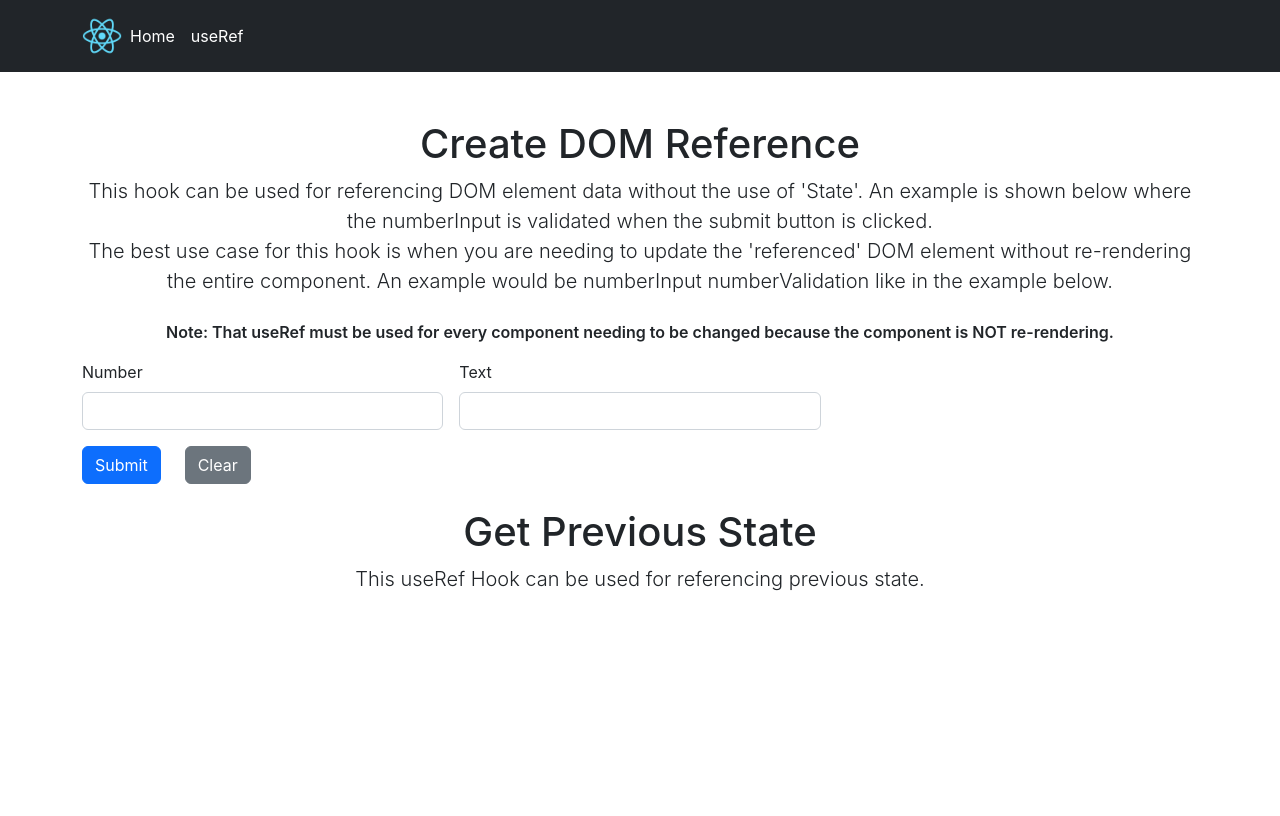
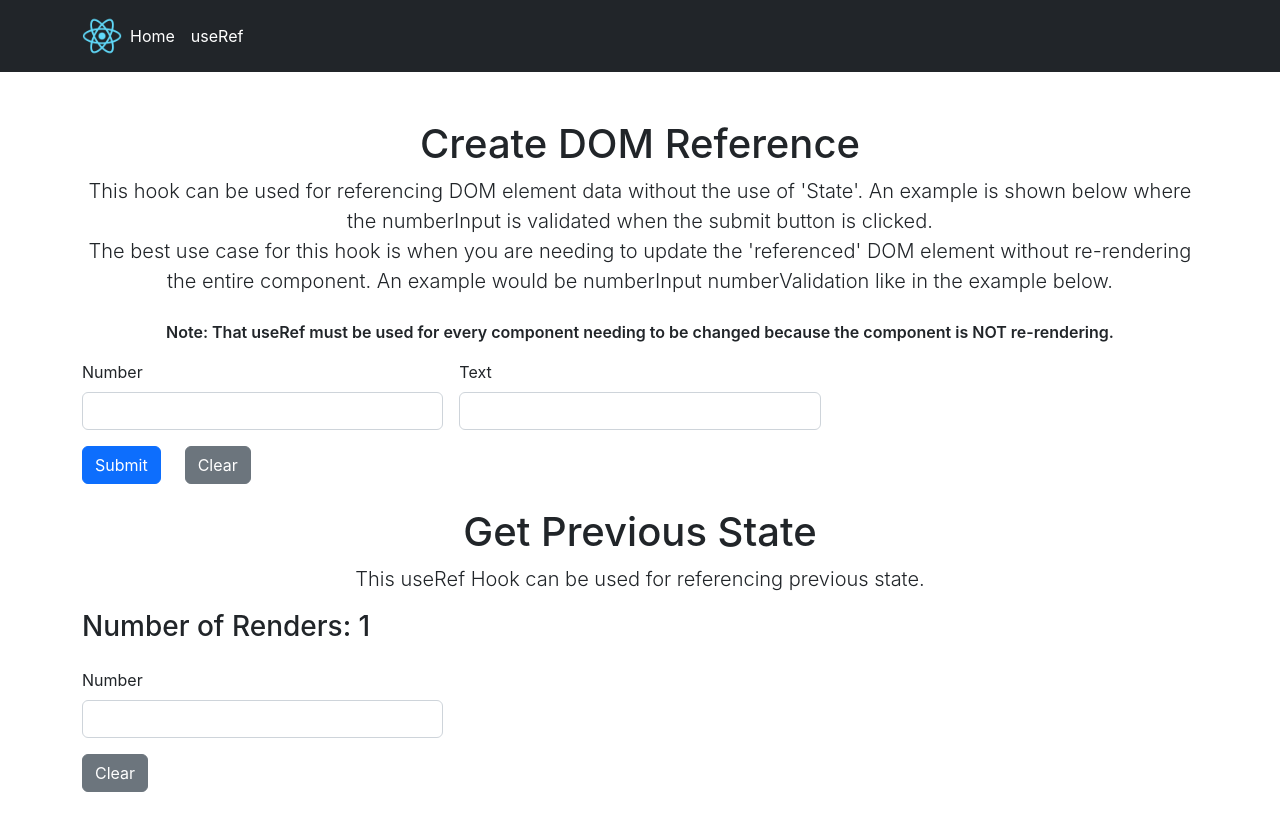
Before and after one commit to JordonOsborne/React-Sandbox, a React (Create React App) app: page /useRef in a window 1280 px wide. Built offline with nearby package versions, Linux system fonts and the light colour scheme.

Commit message:
useRef Get Previous State Example

```diff
--- a/src/Components/Examples/UseRefPrevState.jsx
+++ b/src/Components/Examples/UseRefPrevState.jsx
@@ -1,10 +1,52 @@
+import { useState, useRef, useEffect } from "react"
+
 function UseRefPrevState() {
+  const renders = useRef(1)
+  const prevName = useRef("")
+  const [name, setName] = useState()
+
+  useEffect(() => {
+    renders.current = renders.current + 1
+    prevName.current = name
+  }, [name])
+
+  const clearForm = (e) => {
+    e.preventDefault()
+    setName("")
+    renders.current = 1
+    prevName.current = ""
+  }
+
   return (
     <div className='mb-4'>
       <h1 className='text-center'>Get Previous State</h1>
       <p className='lead text-center'>
         This useRef Hook can be used for referencing previous state.
       </p>
+      <form className='row g-3' id='Form'>
+        <h3 className={name ? "col-md-6" : "col-md-12"}>
+          Number of Renders: {renders.current}
+        </h3>
+        {name && (
+          <h3 className='col-md-6'>Previous Entry: {prevName.current}</h3>
+        )}
+        <div className='col-md-4'>
+          <label htmlFor='Number' className='form-label'>
+            Number
+          </label>
+          <input
+            type='text'
+            className='form-control mb-3'
+            value={name}
+            onChange={(e) => setName(e.target.value)}
+          />
+          <div className='col-12'>
+            <button onClick={clearForm} className='btn btn-secondary'>
+              Clear
+            </button>
+          </div>
+        </div>
+      </form>
     </div>
   )
 }
```
